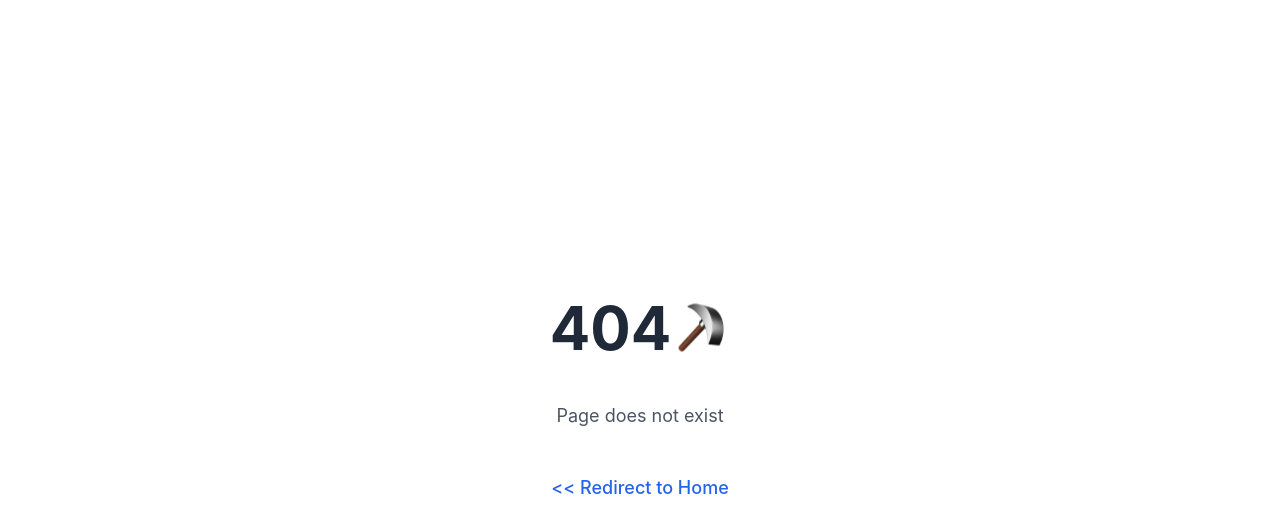
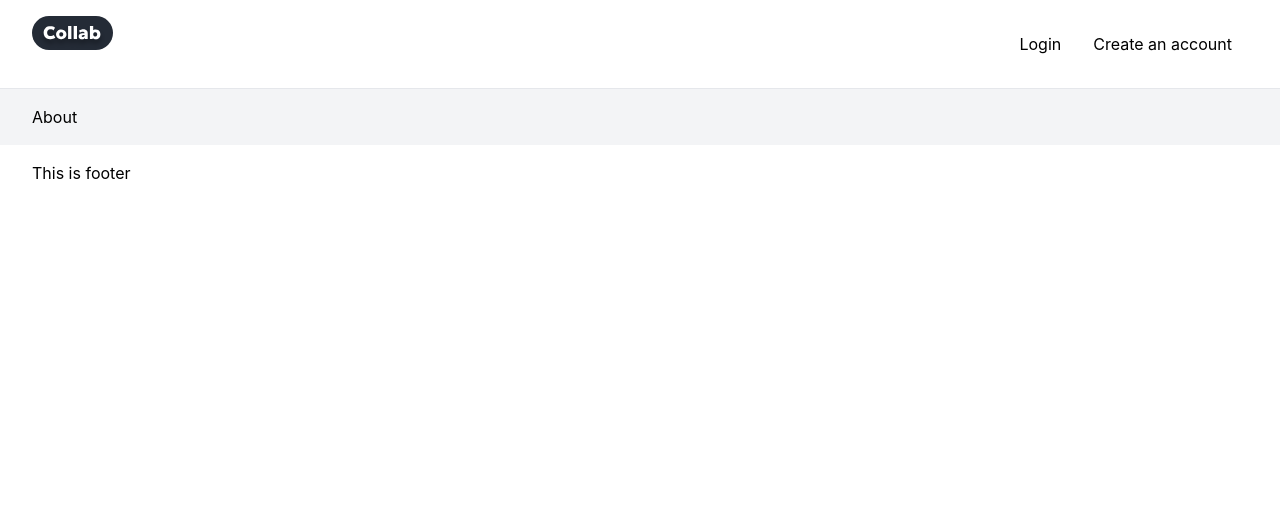
Before and after one commit to andreimelo/collab, a React (Vite) app: page /about in a window 1280 px wide. Before the commit this address had no page. Shown: the top 532 px of the page. Built offline with nearby package versions, Linux system fonts and the light colour scheme.

Commit message:
refactor: Setup About page and route

```diff
--- /dev/null
+++ b/src/pages/About/About.tsx
@@ -0,0 +1,21 @@
+import React from 'react';
+import LayoutProvider from '@library/layouts/LayoutProvider';
+import Navigation from '@library/components/Navigation';
+import Footer from '@library/components/Footer';
+
+interface Props {}
+
+const About: React.FC = () => {
+	// refactor
+	return (
+		<LayoutProvider
+			classContainer='font-family-helveltica bg-gray-100 max-w-8xl mx-auto p-4 sm:px-6 lg:px-8'
+			footerElement={<Footer />}
+			navigationElement={<Navigation />}
+		>
+			<div>About</div>
+		</LayoutProvider>
+	);
+};
+
+export default About;
--- /dev/null
+++ b/src/pages/About/index.ts
@@ -0,0 +1,3 @@
+import About from './About';
+
+export default About;
--- a/src/routes/index.tsx
+++ b/src/routes/index.tsx
@@ -5,6 +5,11 @@ interface Props {}
 
 const Home = lazy(async () => {
 	const module = await import('../pages/Home');
+	return module;
+});
+
+const About = lazy(async () => {
+	const module = await import('../pages/About');
 	return module;
 });
 const Error404 = lazy(async () => {
@@ -43,6 +48,7 @@ const Routers: React.FC<Props> = () => {
 			<Suspense fallback={<h1>Loading.....</h1>}>
 				<Routes>
 					<Route path='/' element={<Home />} />
+					<Route path='/about' element={<About />} />
 					<Route path='/enter' element={<Login />} />
 					<Route path='/new-user' element={<CreateAccount />} />
 					<Route path='/new-user/email' element={<SignUpWEmail />} />
```
